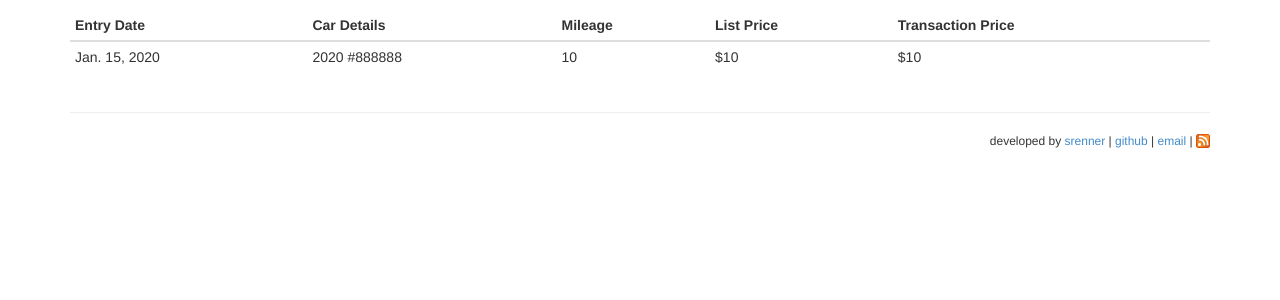
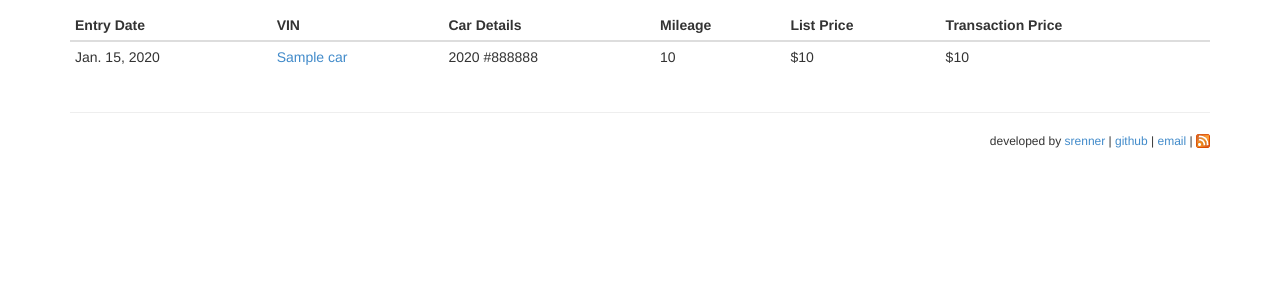
Before and after one commit to srenner/svoregistry-v2, a Django app: template svoregistry/registry/templates/market.html in a window 1280 px wide. Shown: the part 135-435 px from the top of the page. Run offline with Django 3.2, Linux system fonts and the light colour scheme; the template is opened without the code that fills it: most values are stand-ins (such as "Sample title", 1, 10 or a date in 2020); grey boxes marked "Sample" are stand-in pictures; some libraries are stand-ins or nearby versions.

Commit message:
add vin and link to table

```diff
--- a/svoregistry/registry/templates/market.html
+++ b/svoregistry/registry/templates/market.html
@@ -36,6 +36,7 @@
 			<thead>
 				<tr>
 					<th>Entry Date</th>
+					<th>VIN</th>
 					<th>Car Details</th>
 					<th>Mileage</th>
 					<th>List Price</th>
@@ -47,6 +48,9 @@
 					<tr>
 						<td>
 							<time datetime="{{ entry.entry_datetime|date:"Y-m-d" }}">{{entry.entry_datetime|date}}</time>
+						</td>
+						<td>
+							<a href="/{{entry.car}}/">{{ entry.car }}</a>
 						</td>
 						<td>
 							{% if entry.year %}
```
